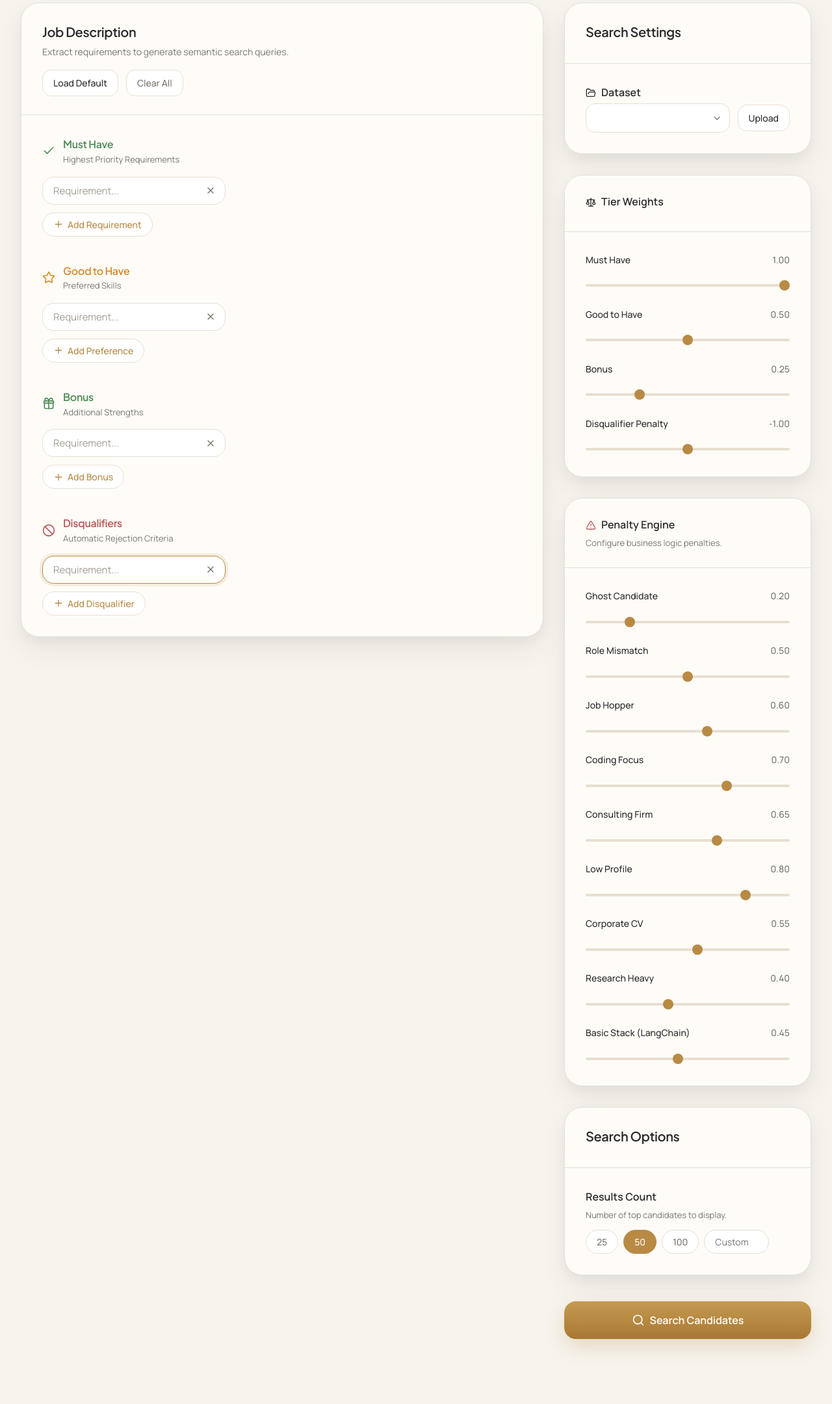
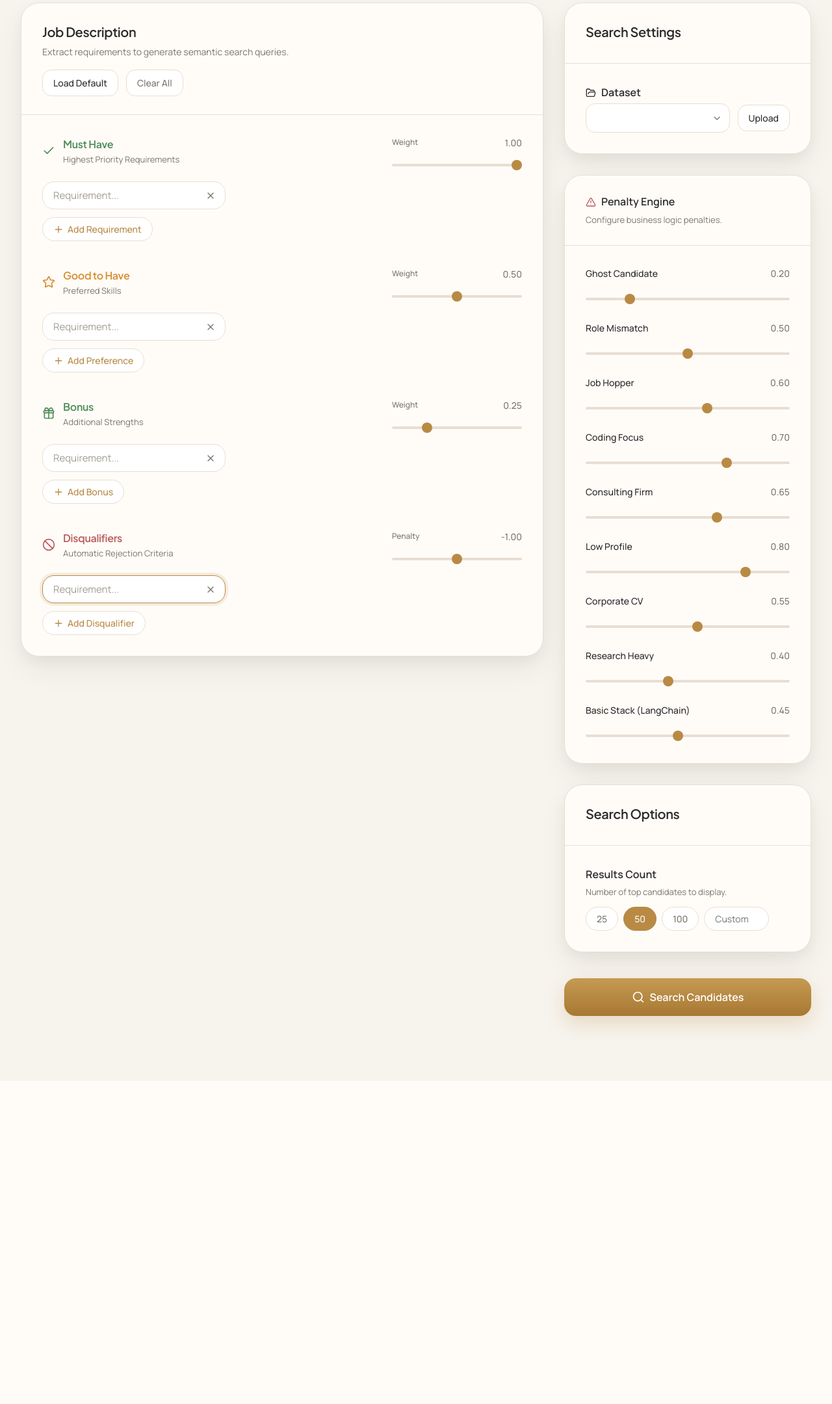
Before and after one commit to uditgarg007/Resume-Shortlister, a Flask app: page / in a window 1280 px wide. Shown: the part 167-2327 px from the top of the page at 65% size. After the commit the page ends 1767 px from the top, so only its background shows below. Run offline with Flask 3, Linux system fonts and the light colour scheme; data that the repository does not hold is empty; parts of the project's set-up code (start-up, migrations or seed data) failed here and were passed over.

Commit message:
style: move tier weights directly into job description tier sections

```diff
--- a/templates/index.html
+++ b/templates/index.html
@@ -62,11 +62,20 @@
           <div class="card-body">
             <!-- Must Have -->
             <div class="tier-section">
-              <div class="tier-header must-have">
+              <div class="tier-header-wrapper" style="display: flex; justify-content: space-between; align-items: flex-start; margin-bottom: 16px;">
+                <div class="tier-header must-have" style="margin-bottom: 0;">
                   <i data-lucide="check" class="tier-icon"></i>
                   <div class="tier-title-group">
                     <h3 class="tier-label">Must Have</h3>
                     <span class="tier-subtitle">Highest Priority Requirements</span>
+                  </div>
+                </div>
+                <div class="slider-group" style="width: 200px; margin-bottom: 0;">
+                  <div class="slider-header" style="margin-bottom: 6px;">
+                    <span class="slider-label" style="font-size: 12px; color: var(--text-muted)">Weight</span>
+                    <span class="slider-value" id="mustWeightVal">1.00</span>
+                  </div>
+                  <input type="range" class="premium-slider" id="mustWeight" min="0" max="1" step="0.05" value="1.00" oninput="updateSlider('mustWeight','mustWeightVal')">
                 </div>
               </div>
               <div class="query-list" id="mustHaveList"></div>
@@ -77,11 +86,20 @@
 
             <!-- Good to Have -->
             <div class="tier-section">
-              <div class="tier-header good-have">
+              <div class="tier-header-wrapper" style="display: flex; justify-content: space-between; align-items: flex-start; margin-bottom: 16px;">
+                <div class="tier-header good-have" style="margin-bottom: 0;">
                   <i data-lucide="star" class="tier-icon"></i>
                   <div class="tier-title-group">
                     <h3 class="tier-label">Good to Have</h3>
                     <span class="tier-subtitle">Preferred Skills</span>
+                  </div>
+                </div>
+                <div class="slider-group" style="width: 200px; margin-bottom: 0;">
+                  <div class="slider-header" style="margin-bottom: 6px;">
+                    <span class="slider-label" style="font-size: 12px; color: var(--text-muted)">Weight</span>
+                    <span class="slider-value" id="goodWeightVal">0.50</span>
+                  </div>
+                  <input type="range" class="premium-slider" id="goodWeight" min="0" max="1" step="0.05" value="0.50" oninput="updateSlider('goodWeight','goodWeightVal')">
                 </div>
               </div>
               <div class="query-list" id="goodToHaveList"></div>
@@ -92,11 +110,20 @@
 
             <!-- Bonus -->
             <div class="tier-section">
-              <div class="tier-header bonus">
+              <div class="tier-header-wrapper" style="display: flex; justify-content: space-between; align-items: flex-start; margin-bottom: 16px;">
+                <div class="tier-header bonus" style="margin-bottom: 0;">
                   <i data-lucide="gift" class="tier-icon"></i>
                   <div class="tier-title-group">
                     <h3 class="tier-label">Bonus</h3>
                     <span class="tier-subtitle">Additional Strengths</span>
+                  </div>
+                </div>
+                <div class="slider-group" style="width: 200px; margin-bottom: 0;">
+                  <div class="slider-header" style="margin-bottom: 6px;">
+                    <span class="slider-label" style="font-size: 12px; color: var(--text-muted)">Weight</span>
+                    <span class="slider-value" id="bonusWeightVal">0.25</span>
+                  </div>
+                  <input type="range" class="premium-slider" id="bonusWeight" min="0" max="1" step="0.05" value="0.25" oninput="updateSlider('bonusWeight','bonusWeightVal')">
                 </div>
               </div>
               <div class="query-list" id="bonusList"></div>
@@ -107,11 +134,20 @@
 
             <!-- Disqualifiers -->
             <div class="tier-section">
-              <div class="tier-header disqualifier">
+              <div class="tier-header-wrapper" style="display: flex; justify-content: space-between; align-items: flex-start; margin-bottom: 16px;">
+                <div class="tier-header disqualifier" style="margin-bottom: 0;">
                   <i data-lucide="ban" class="tier-icon"></i>
                   <div class="tier-title-group">
                     <h3 class="tier-label">Disqualifiers</h3>
                     <span class="tier-subtitle">Automatic Rejection Criteria</span>
+                  </div>
+                </div>
+                <div class="slider-group" style="width: 200px; margin-bottom: 0;">
+                  <div class="slider-header" style="margin-bottom: 6px;">
+                    <span class="slider-label" style="font-size: 12px; color: var(--text-muted)">Penalty</span>
+                    <span class="slider-value" id="disqPenaltyVal">-1.00</span>
+                  </div>
+                  <input type="range" class="premium-slider" id="disqPenalty" min="-2" max="0" step="0.1" value="-1.00" oninput="updateSlider('disqPenalty','disqPenaltyVal')">
                 </div>
               </div>
               <div class="query-list" id="disqualifiersList"></div>
@@ -148,48 +184,6 @@
           </div>
         </div>
 
-        <!-- Tier Weights -->
-        <div class="card">
-          <div class="card-header border-bottom">
-            <div class="setting-label">
-              <i data-lucide="scale" class="icon-sm"></i> Tier Weights
-            </div>
-          </div>
-
-          <div class="card-body">
-            <div class="slider-group">
-              <div class="slider-header">
-                <span class="slider-label">Must Have</span>
-                <span class="slider-value" id="mustWeightVal">1.00</span>
-              </div>
-              <input type="range" class="premium-slider" id="mustWeight" min="0" max="1" step="0.05" value="1.00" oninput="updateSlider('mustWeight','mustWeightVal')">
-            </div>
-
-            <div class="slider-group">
-              <div class="slider-header">
-                <span class="slider-label">Good to Have</span>
-                <span class="slider-value" id="goodWeightVal">0.50</span>
-              </div>
-              <input type="range" class="premium-slider" id="goodWeight" min="0" max="1" step="0.05" value="0.50" oninput="updateSlider('goodWeight','goodWeightVal')">
-            </div>
-
-            <div class="slider-group">
-              <div class="slider-header">
-                <span class="slider-label">Bonus</span>
-                <span class="slider-value" id="bonusWeightVal">0.25</span>
-              </div>
-              <input type="range" class="premium-slider" id="bonusWeight" min="0" max="1" step="0.05" value="0.25" oninput="updateSlider('bonusWeight','bonusWeightVal')">
-            </div>
-
-            <div class="slider-group">
-              <div class="slider-header">
-                <span class="slider-label">Disqualifier Penalty</span>
-                <span class="slider-value" id="disqPenaltyVal">-1.00</span>
-              </div>
-              <input type="range" class="premium-slider" id="disqPenalty" min="-2" max="0" step="0.1" value="-1.00" oninput="updateSlider('disqPenalty','disqPenaltyVal')">
-            </div>
-          </div>
-        </div>
 
         <!-- Penalty Engine -->
         <div class="card">
```
Lines whose indentation alone changed are shown as unchanged.
